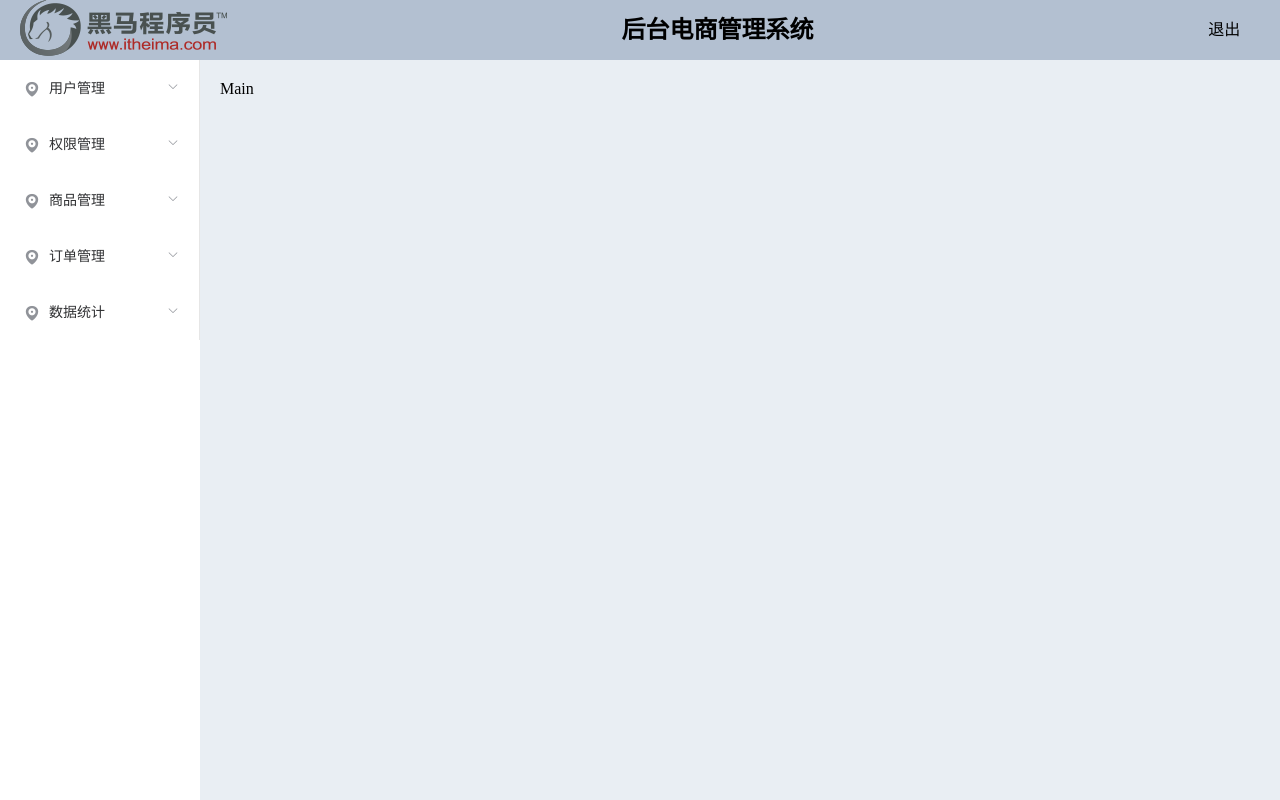
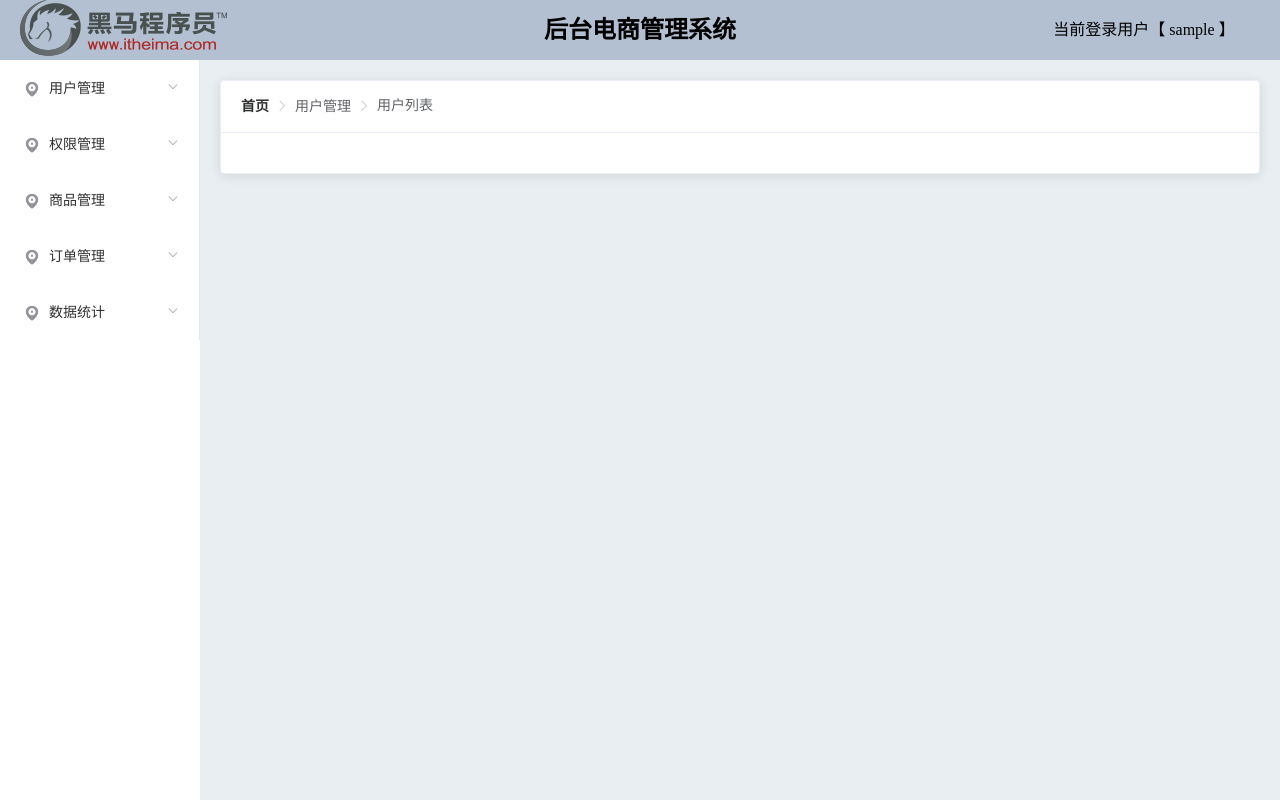
Before and after one commit to sunnyboy1023/mall_manager, a Vue app: page /#/home in a window 1280 px wide. Built offline with nearby package versions, Linux system fonts and the light colour scheme; sample sign-in values are in the browser's storage.

Commit message:
home功能完成

```diff
--- a/src/components/home/home.vue
+++ b/src/components/home/home.vue
@@ -6,104 +6,150 @@
                 <img src="@/assets/images/logo.png" alt>
         </div>
         </el-col>
-      <el-col :span="19">
+        <el-col :span="16">
             <div class="grid-content bg-purple-light">
                 <h2 class="title">后台电商管理系统</h2>
             </div>
         </el-col>
-      <el-col :span="1">
-        <div class="grid-content bg-purple">
-          <a @click.prevent="logout()" class="logout">退出</a>
+        <el-col :span="4">
+            <div class="grid-content bg-purple logout">
+                当前登录用户【 {{username}} 】 &nbsp;&nbsp;
+                <el-button type="info" plain size="small" @click.prevent="logout()">退出</el-button>
             </div>
         </el-col>
     </el-header>
     <el-container>
         <el-aside width="200px" class="aside">
-        <el-menu
-          default-active="2"
-          class="el-menu-vertical-demo"
-          unique-opened>
+            <el-menu default-active="2" class="el-menu-vertical-demo" unique-opened>
                 <el-submenu index="1">
                     <template slot="title">
                         <i class="el-icon-location"></i>
                         <span>用户管理</span>
                     </template>
-            <el-menu-item index="1-4-1"><i class="el-icon-menu"></i><span>用户列表</span></el-menu-item>
+                    <el-menu-item index="1-4-1">
+                        <i class="el-icon-menu"></i>
+                        <span>用户列表</span>
+                    </el-menu-item>
                 </el-submenu>
                 <el-submenu index="2">
                     <template slot="title">
                         <i class="el-icon-location"></i>
                         <span>权限管理</span>
                     </template>
-            <el-menu-item index="1-4-1"><i class="el-icon-menu"></i><span>角色列表</span></el-menu-item>
-            <el-menu-item index="1-4-1"><i class="el-icon-menu"></i><span>权限列表</span></el-menu-item>
+                    <el-menu-item index="1-4-1">
+                        <i class="el-icon-menu"></i>
+                        <span>角色列表</span>
+                    </el-menu-item>
+                    <el-menu-item index="1-4-1">
+                        <i class="el-icon-menu"></i>
+                        <span>权限列表</span>
+                    </el-menu-item>
                 </el-submenu>
                 <el-submenu index="3">
                     <template slot="title">
                         <i class="el-icon-location"></i>
                         <span>商品管理</span>
                     </template>
-            <el-menu-item index="1-4-1"><i class="el-icon-menu"></i><span>商品列表</span></el-menu-item>
-            <el-menu-item index="1-4-1"><i class="el-icon-menu"></i><span>分类参数</span></el-menu-item>
-            <el-menu-item index="1-4-1"><i class="el-icon-menu"></i><span>商品分类</span></el-menu-item>
+                    <el-menu-item index="1-4-1">
+                        <i class="el-icon-menu"></i>
+                        <span>商品列表</span>
+                    </el-menu-item>
+                    <el-menu-item index="1-4-1">
+                        <i class="el-icon-menu"></i>
+                        <span>分类参数</span>
+                    </el-menu-item>
+                    <el-menu-item index="1-4-1">
+                        <i class="el-icon-menu"></i>
+                        <span>商品分类</span>
+                    </el-menu-item>
                 </el-submenu>
                 <el-submenu index="4">
                     <template slot="title">
                         <i class="el-icon-location"></i>
                         <span>订单管理</span>
                     </template>
-            <el-menu-item index="1-4-1"><i class="el-icon-menu"></i><span>订单列表</span></el-menu-item>
+                    <el-menu-item index="1-4-1">
+                        <i class="el-icon-menu"></i>
+                        <span>订单列表</span>
+                    </el-menu-item>
                 </el-submenu>
                 <el-submenu index="5">
                     <template slot="title">
                         <i class="el-icon-location"></i>
                         <span>数据统计</span>
                     </template>
-            <el-menu-item index="1-4-1"><i class="el-icon-menu"></i><span>数据报表</span></el-menu-item>
+                    <el-menu-item index="1-4-1">
+                        <i class="el-icon-menu"></i>
+                        <span>数据报表</span>
+                    </el-menu-item>
                 </el-submenu>
             </el-menu>
         </el-aside>
-      <el-main class="main">Main</el-main>
+        <el-main class="main">
+            <el-card class="box-card">
+                <div slot="header" class="clearfix">
+                    <el-breadcrumb separator-class="el-icon-arrow-right">
+                        <el-breadcrumb-item :to="{ path: '/home' }">首页</el-breadcrumb-item>
+                        <el-breadcrumb-item>用户管理</el-breadcrumb-item>
+                        <el-breadcrumb-item>用户列表</el-breadcrumb-item>
+                    </el-breadcrumb>
+                </div>
+                <div></div>
+            </el-card>
+        </el-main>
     </el-container>
 </el-container>
 </template>
 
 <script>
 export default {
-  beforeCreate(){
-    const token = sessionStorage.getItem('token');
-    if (!token){
-      this.$message.warning('请先登录');
-      this.$router.push('/login');
+    data() {
+        return {
+            username: ""
+        };
+    },
+    beforeCreate() {
+        const token = sessionStorage.getItem("token");
+        if (!token) {
+            this.$message.warning("请先登录");
+            this.$router.push("/login");
         }
     },
+    mounted() {
+        this.username = sessionStorage.getItem("username");
+    },
     methods: {
-    logout(){
+        logout() {
             sessionStorage.clear();
-      this.$message.warning('退出登录');
-      this.$router.push('/login');
+            this.$message.warning("退出登录");
+            this.$router.push("/login");
         }
     }
-}
+};
 </script>
 
 <style>
 .header {
     background-color: #b3c0d1;
 }
+
 .aside {
     background-color: #fff;
 }
+
 .main {
     background-color: #e9eef3;
 }
+
 .wrap {
     height: 100%;
 }
+
 .title {
     text-align: center;
     line-height: 60px;
 }
+
 .logout {
     line-height: 60px;
 }
--- a/src/components/login/login.vue
+++ b/src/components/login/login.vue
@@ -28,10 +28,11 @@ export default {
             this.$http.post('/login', this.formdata).then(res => {
                 const {meta:{msg, status}} = res.data;
                 if (status === 200) {
-                    const token = res.data.token;
+                    const {token, username} = res.data.data;
                     this.$message.success(msg);
                     this.$router.push('/home');
                     sessionStorage.setItem('token', token);
+                    sessionStorage.setItem('username', username);
                 } else {
                     this.$message.error(msg)
                 }
```
Lines whose indentation alone changed are shown as unchanged.
